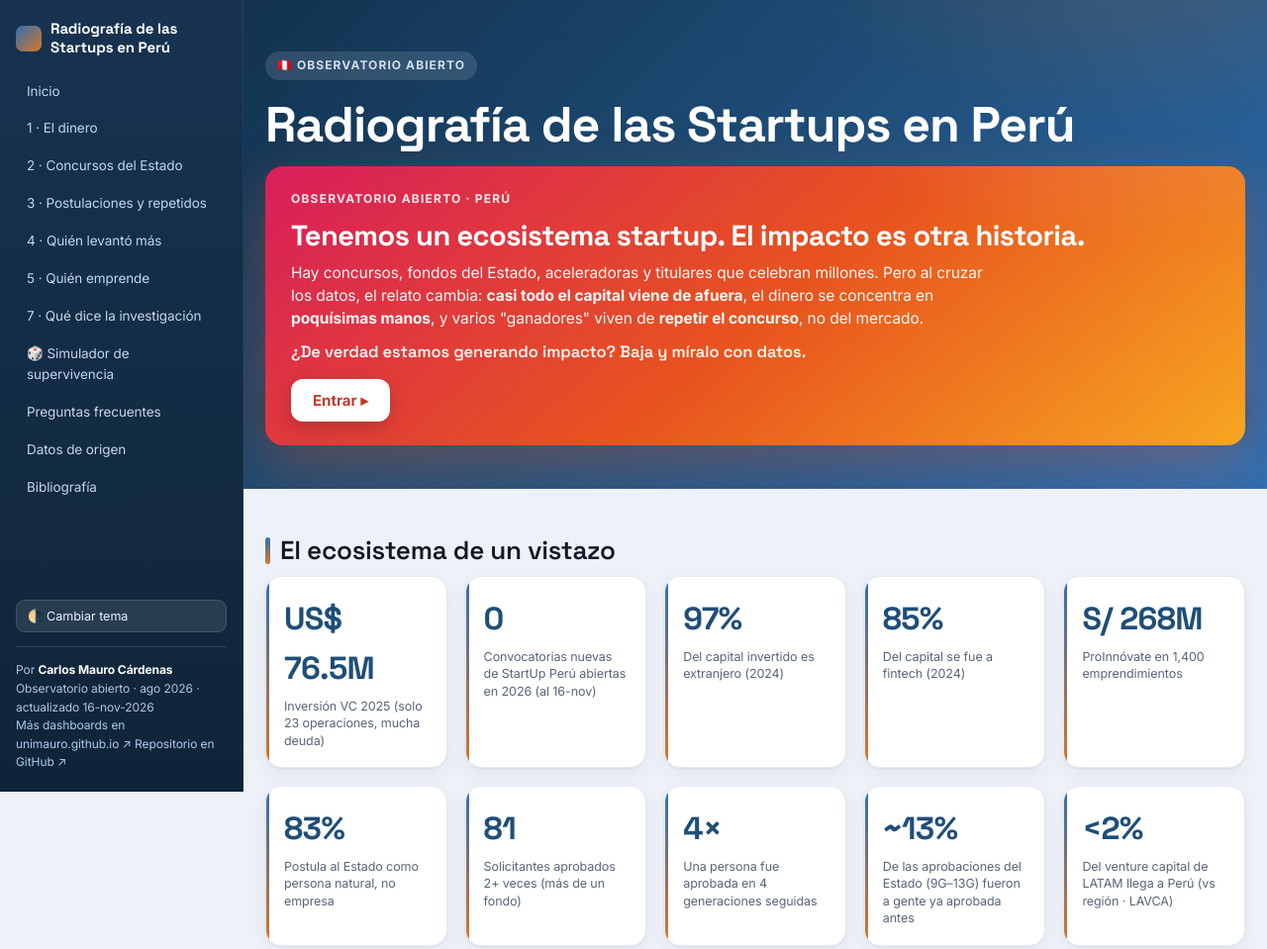
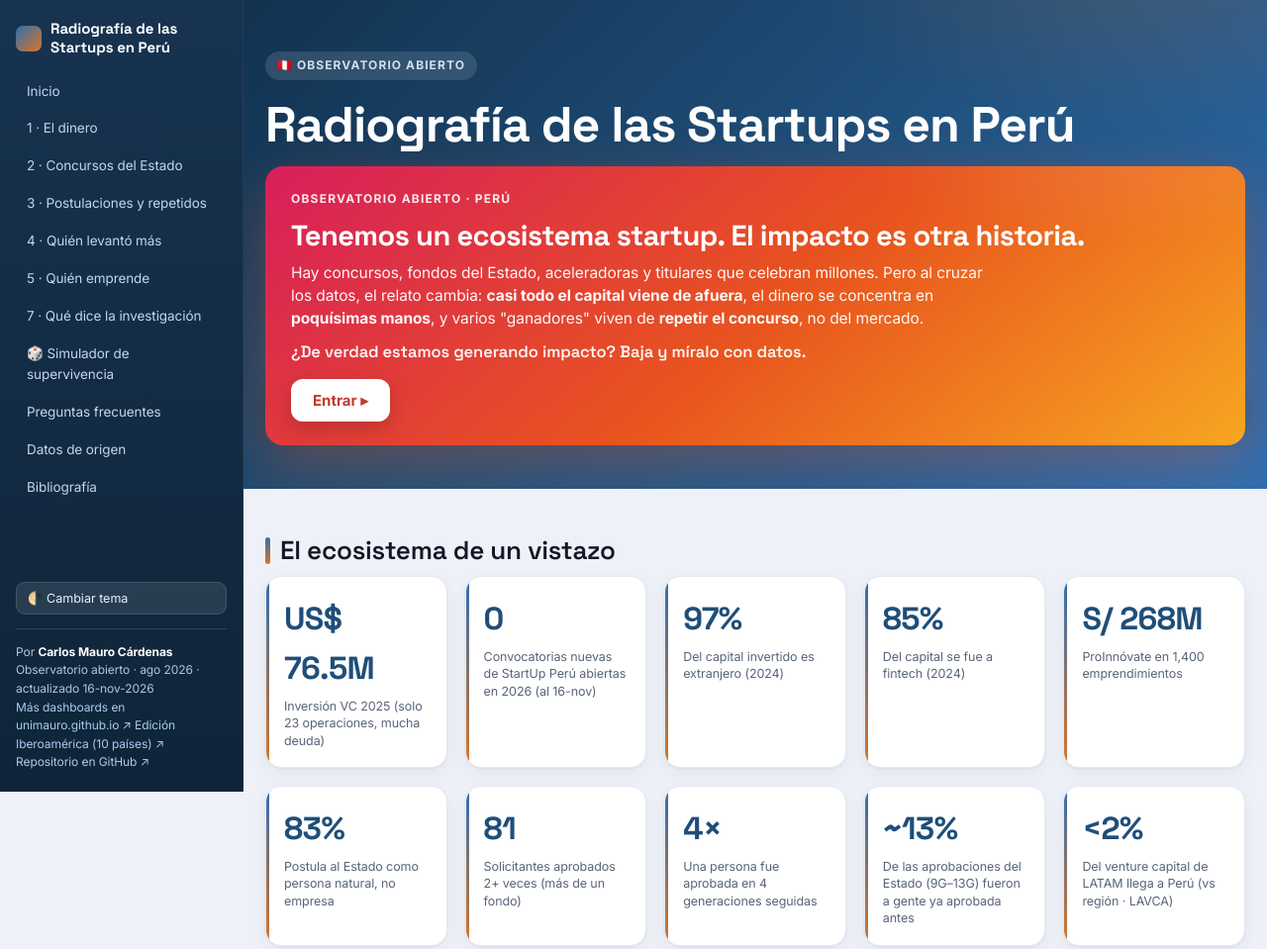
Before and after one commit to unimauro/radiografia-startups-peru, a plain HTML site: page index.html in a window 1280 px wide. Shown: the top 959 px of the page at 99% size. Drawn offline with nearby package versions, Linux system fonts and the light colour scheme.

Commit message:
Enlazar a la Radiografía de las Startups en Iberoamérica
Co-Authored-By: Claude Opus 5.5 <noreply@anthropic.com>

```diff
--- a/index.html
+++ b/index.html
@@ -217,6 +217,7 @@
   <div class="side-foot">
     <div>Por <b>Carlos Mauro Cárdenas</b><br>Observatorio abierto · ago 2026 · actualizado 16-nov-2026</div>
     <a href="https://unimauro.github.io">Más dashboards en unimauro.github.io ↗</a>
+    <a href="https://unimauro.github.io/radiografia-startups-iberoamerica/">Edición Iberoamérica (10 países) ↗</a>
     <a href="https://github.com/unimauro/radiografia-startups-peru">Repositorio en GitHub ↗</a>
   </div>
 </aside>
```
